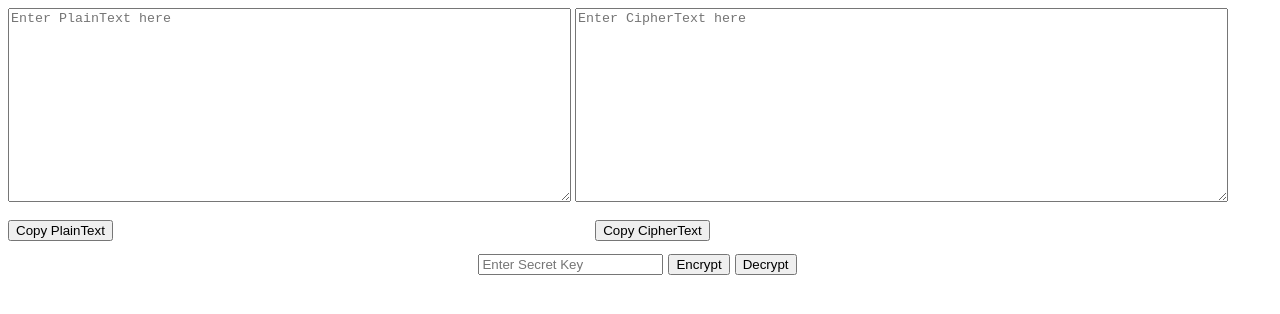
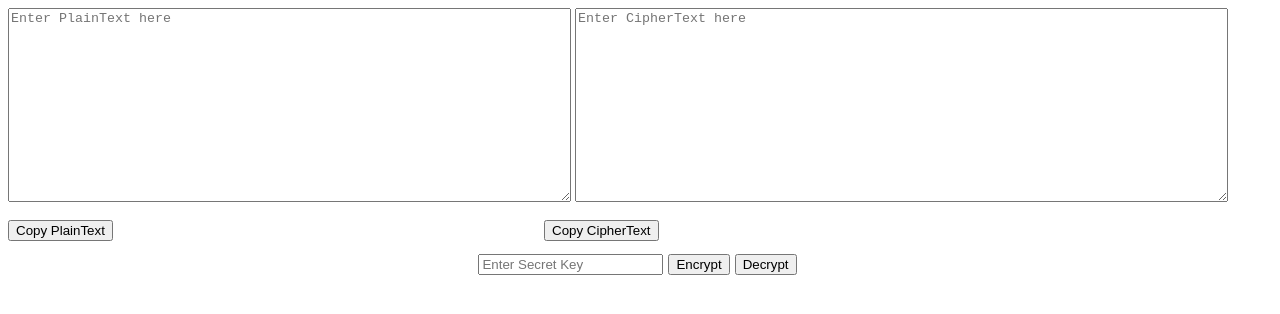
Before and after one commit to sabyasachirakshit/Cipher, a plain HTML site: page index.html in a window 1280 px wide. Drawn offline with Linux system fonts and the light colour scheme.

Commit message:
Update index.html

```diff
--- a/index.html
+++ b/index.html
@@ -24,7 +24,7 @@
 
         #cc {
             position: absolute;
-            left: 46.5%;
+            left: 42.5%;
         }
 
         .op {
```
